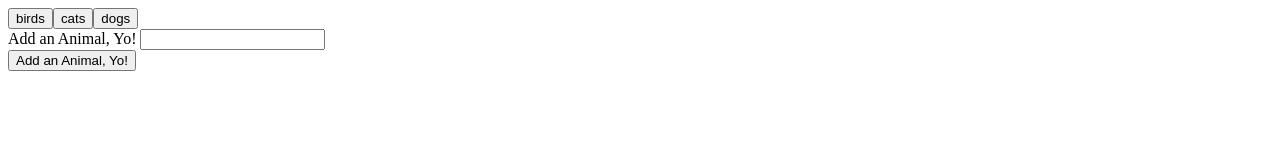
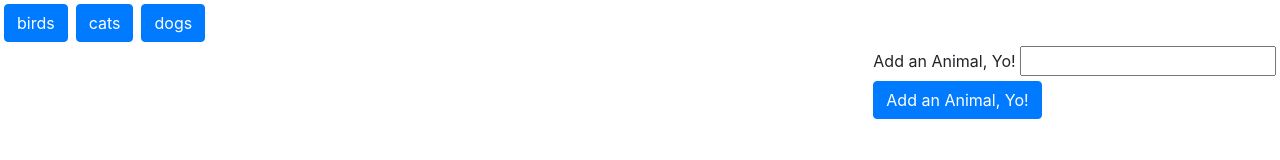
Before and after one commit to urvishp13/Giphy-HW, a plain HTML site: page index.html in a window 1280 px wide. Drawn offline with nearby package versions, Linux system fonts and the light colour scheme.

Commit message:
added spacing between buttons

```diff
--- a/assets/javascript/javascript.js
+++ b/assets/javascript/javascript.js
@@ -9,7 +9,7 @@ function renderButtons() {
   for (var i = 0; i < topics.length; i++) {
     // create new buttons
     var newButton = $("<button>");
-    newButton.addClass("animal-btn")
+    newButton.addClass("animal-btn btn btn-primary m-1")
     // give an attribute of the animal type
     newButton.attr("data-name", topics[i]);
     newButton.text(topics[i]);
@@ -20,7 +20,7 @@ function renderButtons() {
 // add functionality on the buttons
 $(document).on("click", ".animal-btn", function () {
   // url of the gifs for the animal
-  var queryURL = "https://api.giphy.com/v1/gifs/search?api_key=dc6zaTOxFJmzC&q=" + $(this).attr("data-name") + "&limit=5&rating=g";
+  var queryURL = "https://api.giphy.com/v1/gifs/search?api_key=dc6zaTOxFJmzC&q=" + $(this).attr("data-name") + "&limit=10&rating=g";
 
   $.ajax({
     url: queryURL,
@@ -36,6 +36,7 @@ $(document).on("click", ".animal-btn", function () {
 
       var animalImage = $("<img>");
       animalImage.addClass("gif")
+
       // adding attributes to each image tag of animal
       animalImage.attr({
         "src": results[i].images.fixed_width_still.url,
@@ -73,7 +74,7 @@ $(document).on("click", ".gif", function () {
 
 // adding on click functionality to submit a new animal to the buttons
 $("#add-animal").on("click", function (event) {
-  // preventing the form from refreshing
+  // preventing the webpage from refreshing
   event.preventDefault();
   var animal = $("#animal-input").val().trim();
   topics.push(animal);
--- a/index.html
+++ b/index.html
@@ -5,6 +5,7 @@
   <meta charset="UTF-8">
   <meta name="viewport" content="width=device-width, initial-scale=1.0">
   <meta http-equiv="X-UA-Compatible" content="ie=edge">
+  <link rel="stylesheet" href="https://stackpath.bootstrapcdn.com/bootstrap/4.1.3/css/bootstrap.min.css">
   <title>Document</title>
 </head>
 
@@ -12,14 +13,20 @@
   <!-- Dump for Buttons -->
   <div id="animals-view"></div>
 
+  <div class="row">
+    <div class="col-8">
+    </div>
+    <div class="col-4">
       <form id="animal-form">
         <label for="animal-input">Add an Animal, Yo!</label>
         <input type="text" id="animal-input">
         <br>
 
         <!-- Button triggers new animal to be added -->
-    <input id="add-animal" type="submit" value="Add an Animal, Yo!">
+        <button type="button" class="btn btn-primary" id="add-animal" type="submit">Add an Animal, Yo!</button>
       </form>
+    </div>
+  </div>
 
   <!-- Dump gifs here -->
   <div id="gifs-appear-here"></div>
```
Lines whose indentation alone changed are shown as unchanged.
